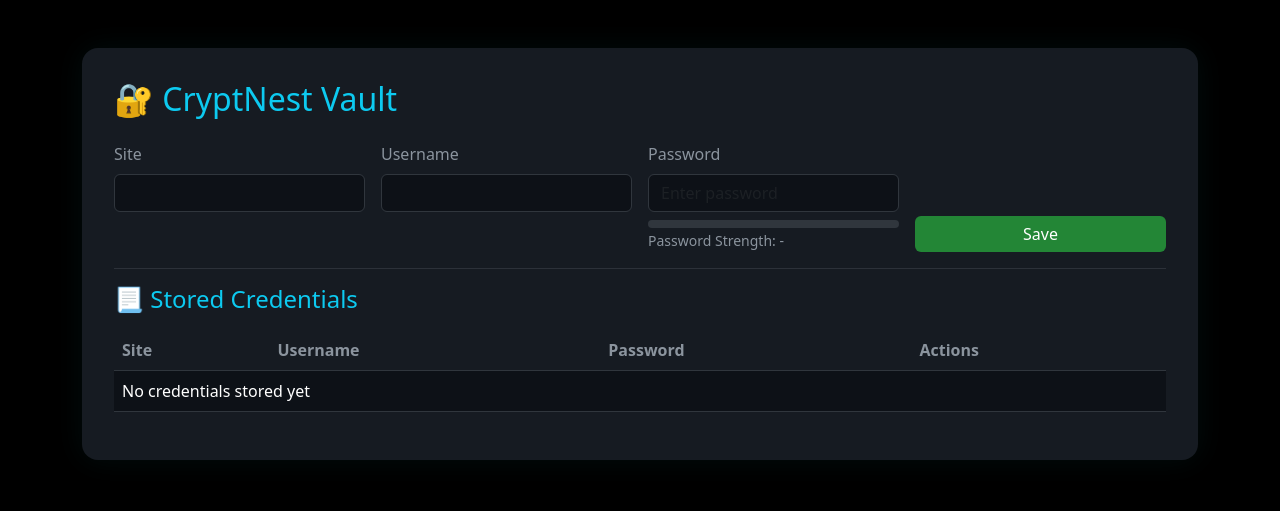
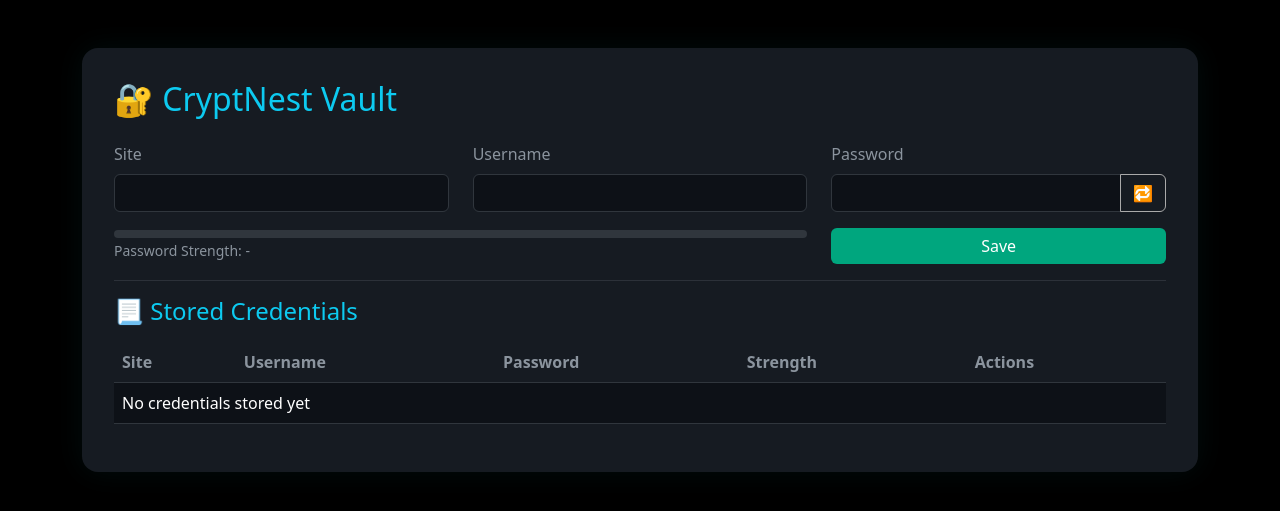
Before and after one commit to madstercoder7/CryptNest, a Flask app: page /dashboard in a window 1280 px wide. Shown: the part 56-567 px from the top of the page. Run offline with Flask 3, Linux system fonts and the light colour scheme; the visitor is signed in with stand-in values (Sample User, id 1); data that the repository does not hold is empty; parts of the project's set-up code (start-up, migrations or seed data) failed here and were passed over.

Commit message:
Added generate strong apssword fucntionality, removed auto logout due to misbehaviour of the function and improved the UI of dashboard page

```diff
--- a/app.py
+++ b/app.py
@@ -1,5 +1,5 @@
 import os
-from flask import Flask, render_template, redirect, url_for, flash, request, session
+from flask import Flask, render_template, redirect, url_for, flash, request, session, jsonify
 from flask_sqlalchemy import SQLAlchemy
 from flask_bcrypt import Bcrypt
 from flask_login import LoginManager, login_user, logout_user, login_required, UserMixin, current_user
@@ -36,6 +36,7 @@ def encrypt_password(password_plain):
 def decrypt_password(password_encrypted):
     return fernet.decrypt(password_encrypted.encode()).decode()
 
+# Models
 class User(db.Model, UserMixin):
     id = db.Column(db.Integer, primary_key=True)
     username = db.Column(db.String(100), unique=True, nullable=False)
@@ -49,10 +50,12 @@ class Credential(db.Model):
     strength = db.Column(db.String(10))
     user_id = db.Column(db.Integer, db.ForeignKey('user.id'), nullable=False)
 
+# Load user for login manager
 @login_manager.user_loader
 def load_user(user_id):
     return db.session.get(User, int(user_id))
 
+# Forms
 class RegisterForm(FlaskForm):
     username = StringField('Username', validators=[DataRequired()])
     password = PasswordField('Password', validators=[DataRequired()])
@@ -70,6 +73,7 @@ class CredentialForm(FlaskForm):
     site_password = PasswordField('Password', validators=[DataRequired()])
     submit = SubmitField('Save')
 
+# Routes
 @app.route('/')
 def home():
     return render_template("landing.html")
@@ -167,10 +171,14 @@ def dashboard():
         return redirect(url_for('dashboard'))
 
     credentials = Credential.query.filter_by(user_id=current_user.id).all()
-    for cred in credentials:
-        cred.decrypted_password = decrypt_password(cred.site_password)
+    return render_template('dashboard.html', form=form, credentials=credentials)
 
-    return render_template('dashboard.html', form=form, credentials=credentials)
+@app.route('/reveal_password/<int:cred_id>', methods=['POST'])
+@login_required
+def reveal_password(cred_id):
+    credential = Credential.query.filter_by(id=cred_id, user_id=current_user.id).first_or_404()
+    decrypted_password = decrypt_password(credential.site_password)
+    return jsonify({"password": decrypted_password})
 
 @app.route('/delete/<int:cred_id>', methods=['GET', 'POST'])
 @login_required
@@ -189,6 +197,7 @@ def logout():
     flash("Logged out successfully.", "info")
     return redirect(url_for('login'))
 
+# Run the app
 if __name__ == '__main__':
     with app.app_context():
         db.create_all()
--- a/templates/dashboard.html
+++ b/templates/dashboard.html
@@ -27,27 +27,60 @@
 
     .form-control:focus {
         border-color: #58a6ff;
+        background-color: #0d1117;
         box-shadow: 0 0 0 0.1rem rgba(88, 166, 255, 0.3);
-        background-color: #0d1117;
     }
 
-    .btn-primary {
-        background-color: #238636;
+    .btn-success {
+        background-color: #00a67e;
+        color: #fff;
         border: none;
     }
 
-    .btn-primary:hover {
-        background-color: #2ea043;
+    .btn-success:hover {
+        background-color: #00916d;
     }
 
-    .btn-outline-secondary {
+    input.form-control,
+    input.form-control:focus {
+        background-color: #0d1117;
+        color: #f0f6fc;
         border: 1px solid #30363d;
-        color: #c9d1d9;
+    }
+
+    .input-group .btn {
+        border: 1px solid #aaa;
+        color: #eee;
         background-color: transparent;
     }
 
-    .btn-outline-secondary:hover {
-        background-color: #30363d;
+    .input-group .btn:hover {
+        background-color: #222222;
+    }
+
+
+    .input-group .btn {
+        border: 1px solid #aaa;
+        color: #eee;
+        background-color: transparent;
+    }
+
+    .input-group .btn:hover {
+        background-color: #222222;
+    }
+
+    .btn {
+        border-radius: 6px;
+    }
+
+    .btn-dark-outline {
+        border: 1px solid #aaa;
+        color: #eee;
+        background-color: transparent;
+    }
+
+    .btn-dark-outline:hover {
+        background-color: #222222;
     }
 
     .btn-danger {
@@ -98,61 +131,57 @@
     .form-text.text-muted {
         color: #8b949e !important;
     }
-
-    .btn {
-        border-radius: 6px;
-    }
-
-    .input-group .form-control {
-        border-top-right-radius: 0;
-        border-bottom-right-radius: 0;
-    }
-
-    .input-group .btn {
-        border-top-left-radius: 0;
-        border-bottom-left-radius: 0;
-    }
 </style>
 
 <div class="vault-card">
     <h2 class="text-info mb-4">🔐 CryptNest Vault</h2>
-
         <form action="{{ url_for('dashboard') }}" method="post">
             {{ form.hidden_tag() }}
-        <div class="row g-3 mb-3">
-            <div class="col-md-3">
-                {{ form.site.label(class="form-label") }}
+            <div class="row g-4">
+                <div class="col-md-4">
+                    <label class="form-label">Site</label>
                     {{ form.site(class="form-control") }}
                 </div>
-            <div class="col-md-3">
-                {{ form.site_username.label(class="form-label") }}
+                <div class="col-md-4">
+                    <label class="form-label">Username</label>
                     {{ form.site_username(class="form-control") }}
                 </div>
-            <div class="col-md-3">
-                {{ form.site_password.label(class="form-label") }}
-                {{ form.site_password(class="form-control", id="site-password", placeholder="Enter password") }}
-                <div class="mt-2">
+                <div class="col-md-4">
+                    <label class="form-label">Password</label>
+                    <div class="input-group">
+                        {{ form.site_password(class="form-control", id="site-password") }}
+                        <button type="button" class="btn btn-dark-outline" onclick="generatePassword()">🔁</button>
+                    </div>
+                </div>
+            </div>
+
+            <div class="row mt-3 align-items-center">
+                <div class="col-md-8">
                     <div class="progress" style="height: 8px;">
                         <div class="progress-bar" id="strength-bar" role="progressbar" style="width: 0%; background-color: #ccc;"></div>
                     </div>
-                    <small class="form-text text-muted mt-1" id="strength-text">Password Strength: <span id="strength-value">-</span></small>
+                    <small class="form-text text-muted" id="strength-text">Password Strength: <span id="strength-value">-</span></small>
                 </div>
-            </div>
-            <div class="col-md-3 d-flex align-items-end">
-                {{ form.submit(class="btn btn-primary w-100") }}
+                <div class="col-md-4 text-end">
+                    {{ form.submit(class="btn btn-success w-100") }}
                 </div>
             </div>
         </form>
 
+
     <hr class="text-secondary">
 
+    <div class="d-flex justify-content-between align-items-center mb-2">
         <h4 class="text-info">📃 Stored Credentials</h4>
-    <table class="table table-dark table-hover mt-3">
+    </div>
+
+    <table class="table table-dark table-hover">
         <thead>
             <tr>
                 <th>Site</th>
                 <th>Username</th>
                 <th>Password</th>
+                <th>Strength</th>
                 <th>Actions</th>
             </tr>
         </thead>
@@ -163,47 +192,68 @@
                 <td>{{ cred.site_username }}</td>
                 <td>
                     <div class="input-group">
-                        <input type="password" value="{{ cred.decrypted_password }}" class="form-control password-field" readonly>
-                        <button type="button" class="btn btn-outline-secondary toggle-password" onclick="togglePassword(this)">Show</button>
+                        <input type="password" id="password-{{ cred.id }}" value="********" class="form-control password-field" readonly>
+                        <button type="button" class="btn btn-dark-outline" data-cred-id="{{ cred.id }}" onclick="revealPassword(this)">Reveal</button>
                     </div>
                 </td>
-                <td class="d-flex gap-1">
+                <td>{{ cred.strength or 'N/A' }}</td>
+                <td>
+                    <div class="d-flex gap-1">
                         <form action="{{ url_for('delete_credential', cred_id=cred.id) }}" method="post">
-                        <button class="btn btn-sm btn-danger w-100">Delete</button>
+                            <button class="btn btn-sm btn-danger">Delete</button>
                         </form>
-                    <button class="btn btn-sm btn-secondary w-100" onclick="copyToClipboard(this)">Copy</button>
+                        <button class="btn btn-sm btn-secondary" onclick="copyToClipboard(this)">Copy</button>
+                    </div>
                 </td>
             </tr>
             {% else %}
-            <tr><td colspan="4">No credentials stored yet</td></tr>
+            <tr><td colspan="5">No credentials stored yet</td></tr>
             {% endfor %}
         </tbody>
     </table>
 </div>
 
 <script>
+    function generatePassword() {
+        const charset = "abcdefghijklmnopqrstuvwxyzABCDEFGHIJKLMNOPQRSTUVWXYZ0123456789!@#$%^&*()_+{}[]|:;<>,.?/";
+        let password = "";
+        for (let i = 0; i < 16; i++) {
+            password += charset.charAt(Math.floor(Math.random() * charset.length));
+        }
+        const input = document.getElementById("site-password");
+        input.value = password;
+        input.dispatchEvent(new Event('input'));
+    }
+
     function copyToClipboard(button) {
         const input = button.closest('tr').querySelector('input');
-        input.type = 'text';
+        if (input.value === '********') {
+            alert("🔒 Reveal the password first.");
+            return;
+        }
         input.select();
         document.execCommand("copy");
-        input.type = "password";
         button.textContent = "Copied!";
         setTimeout(() => button.textContent = "Copy", 1000);
     }
 
-    function togglePassword(button) {
-        const input = button.previousElementSibling;
+    function revealPassword(button) {
+        const credId = button.dataset.credId;
+        const input = document.getElementById(`password-${credId}`);
+
         if (input.type === "password") {
+            fetch(`/reveal_password/${credId}`, { method: 'POST' })
+                .then(response => response.json())
+                .then(data => {
                     input.type = "text";
-            button.innerText = "Hide";
-            setTimeout(() => {
-                input.type = "password";
-                button.innerText = "Show";
-            }, 10000);
+                    input.value = data.password;
+                    button.textContent = "Hide";
+                })
+                .catch(err => console.error("Error revealing password: ", err));
         } else {
             input.type = "password";
-            button.innerText = "Show";
+            input.value = "********";
+            button.textContent = "Reveal";
         }
     }
 
@@ -215,7 +265,6 @@
         passwordInput.addEventListener('input', () => {
             const password = passwordInput.value;
             const { strength, percent, color } = getStrength(password);
-
             strengthValue.textContent = strength;
             strengthBar.style.width = percent + '%';
             strengthBar.style.backgroundColor = color;
@@ -228,14 +277,12 @@
             if (/[a-z]/.test(password)) score++;
             if (/[0-9]/.test(password)) score++;
             if (/[^A-Za-z0-9]/.test(password)) score++;
-
             if (score <= 2) return { strength: "Weak", percent: 33, color: "#ff4d4d" };
             else if (score <= 4) return { strength: "Medium", percent: 66, color: "#ffc107" };
             else return { strength: "Strong", percent: 100, color: "#00e676" };
         }
     });
 
-    // Auto logout when closing the tab
     window.addEventListener('beforeunload', function () {
         navigator.sendBeacon("{{ url_for('logout') }}");
     });
--- a/templates/layout.html
+++ b/templates/layout.html
@@ -12,7 +12,7 @@
 <body class="text-light" style="background: black;">
     <nav class="navbar navbar-expand-lg navbar-dark">
         <div class="container-fluid">
-            <a href="#" class="navbar-brand">CryptNest</a>
+            <a href="{{ url_for('home') }}" class="navbar-brand">CryptNest</a>
             <button class="navbar-toggler" type="button" data-bs-toggle="collapse" data-bs-target="#navbarNav">
                 <span class="navbar-toggle-icon"></span>
             </button>
```
Lines whose indentation alone changed are shown as unchanged.
